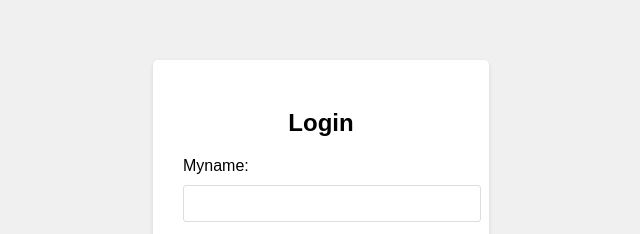
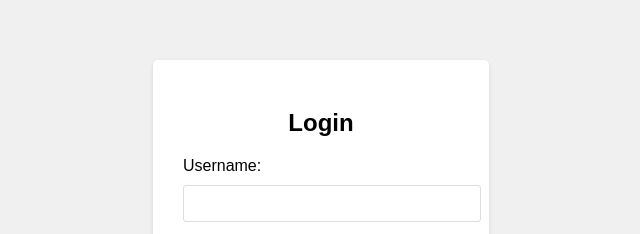
Before and after one commit to RamsaisundaR/myfirstpage, a plain HTML site: page index.html in a window 1280 px wide. Shown: the part 187-421 px from the top of the page, 319-959 px from the left. Drawn offline with Linux system fonts and the light colour scheme.

Commit message:
Update index.html

```diff
--- a/index.html
+++ b/index.html
@@ -53,7 +53,7 @@
     <div class="container">
         <h2>Login</h2>
         <form>
-            <label for="username">Myname:</label>
+            <label for="username">Username:</label>
             <input type="text" id="username" name="username" required>
 
             <label for="password">Password:</label>
```
